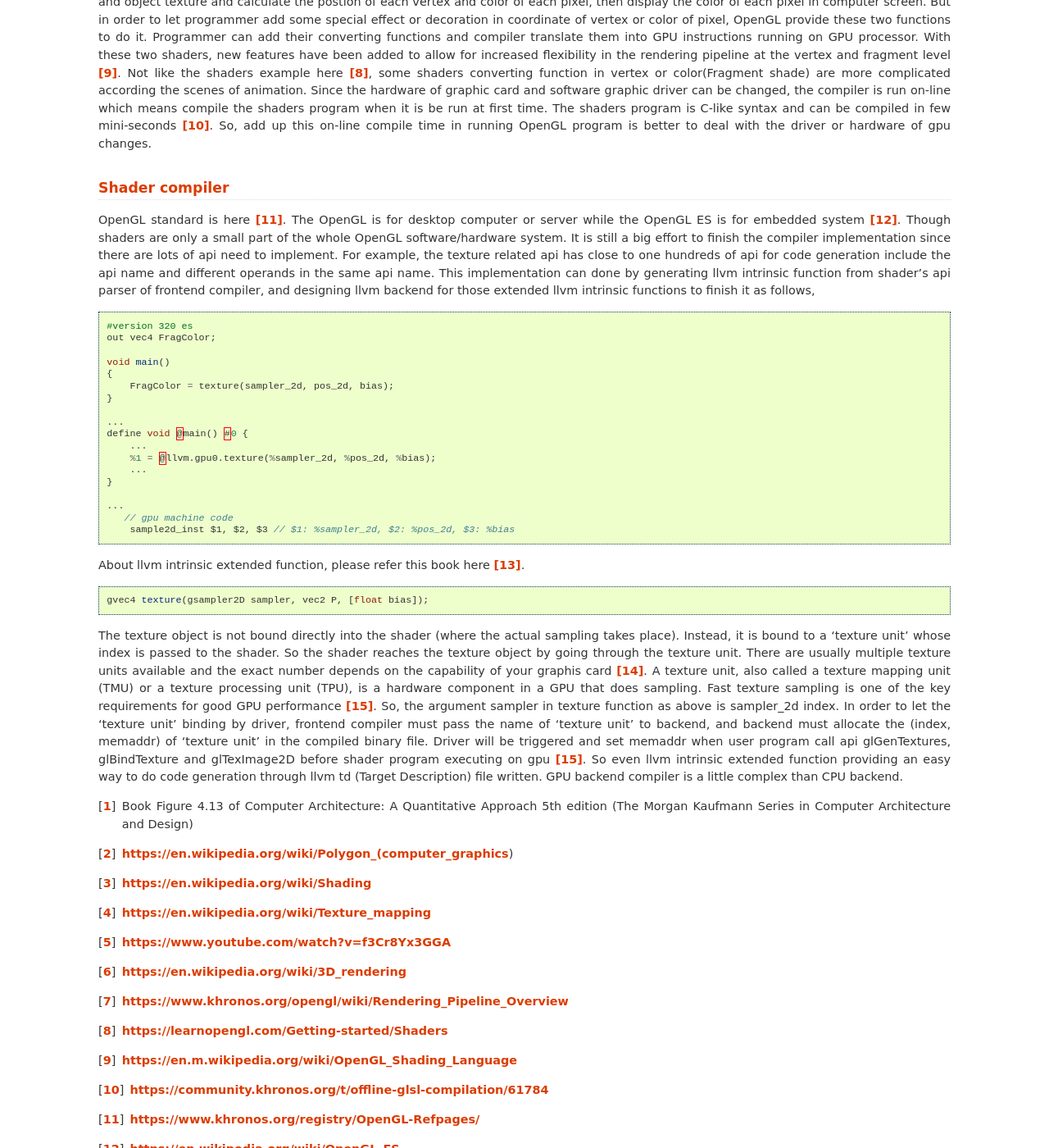
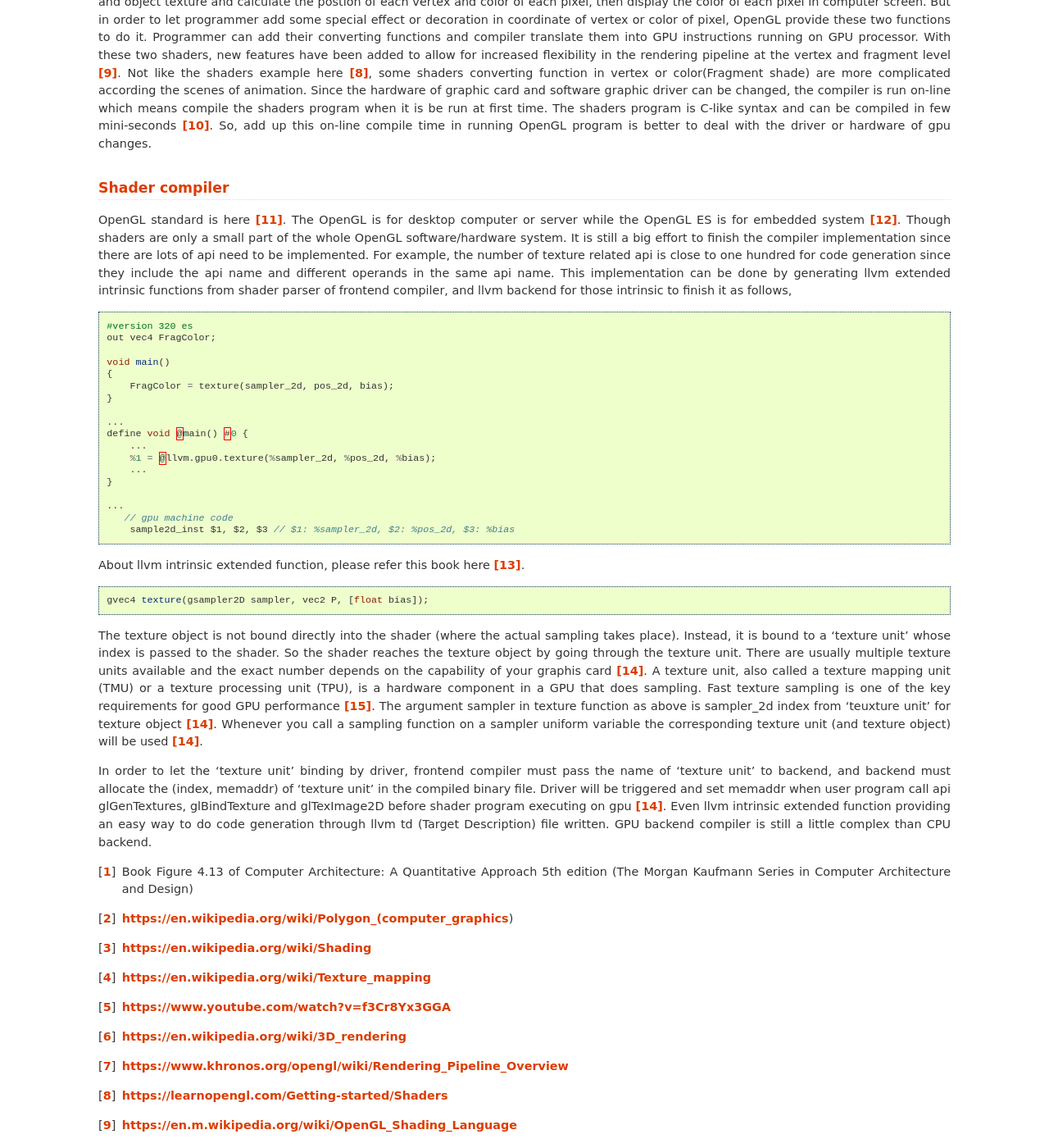
Before and after one commit to Jonathan2251/lbd, a Sphinx documentation site: the page built from source/gpu.rst, in a window 1280 px wide and 1400 px high, scrolled down 2706 px. Shown: the whole window at 82% size. Built offline with Sphinx 7.4.7, drawn with Linux system fonts in a browser that asks for light colours; pages that are not in the unit, such as notebooks, are missing from menus.

Commit message:
how driver set texture-object

```diff
--- a/source/gpu.rst
+++ b/source/gpu.rst
@@ -121,12 +121,14 @@ Shader compiler
 OpenGL standard is here [#openglspec]_. The OpenGL is for desktop computer or server
 while the OpenGL ES is for embedded system [#opengleswiki]_. Though shaders are only
 a small part of the whole OpenGL software/hardware system. It is still a big effort
-to finish the compiler implementation since there are lots of api need to implement.
-For example, the texture related api has close to one hundreds of api for code
-generation include the api name and different operands in the same api name.
-This implementation can done by generating llvm intrinsic function from shader's api
-parser of frontend compiler, and designing llvm backend for those
-extended llvm intrinsic functions to finish it as follows,
+to finish the compiler implementation since there are lots of api need to be
+implemented.
+For example, the number of texture related api is close to one hundred for code
+generation since they include the api name and different operands in the same
+api name.
+This implementation can be done by generating llvm extended intrinsic functions
+from shader parser of frontend compiler, and llvm backend for those intrinsic
+to finish it as follows,
 
 .. code-block:: c++
 
@@ -164,16 +166,20 @@ and the exact number depends on the capability of your graphis card [#textureobj
 A texture unit, also called a texture mapping unit (TMU) or a texture processing
 unit (TPU), is a hardware component in a GPU that does sampling.
 Fast texture sampling is one of the key requirements for good GPU performance [#tpu]_.
-So, the argument sampler in texture function as above is sampler_2d index.
+The argument sampler in texture function as above is sampler_2d index from
+'teuxture unit' for texture object [#textureobject]_.
+Whenever you call a sampling function on a sampler uniform variable the
+corresponding texture unit (and texture object) will be used [#textureobject]_.
+
 In order to let the 'texture unit' binding by driver, frontend compiler must
 pass the name of 'texture unit' to backend, and backend must allocate the
 (index, memaddr) of 'texture unit' in the compiled binary file.
 Driver will be triggered and set memaddr when user program call api
 glGenTextures, glBindTexture and glTexImage2D before shader program
-executing on gpu [#tpu]_.
-So even llvm intrinsic extended function providing an easy way to do code
+executing on gpu [#textureobject]_.
+Even llvm intrinsic extended function providing an easy way to do code
 generation through llvm td (Target Description) file written.
-GPU backend compiler is a little complex than CPU backend.
+GPU backend compiler is still a little complex than CPU backend.
 
 
 .. [#Quantitative] Book Figure 4.13 of Computer Architecture: A Quantitative Approach 5th edition (The
```
